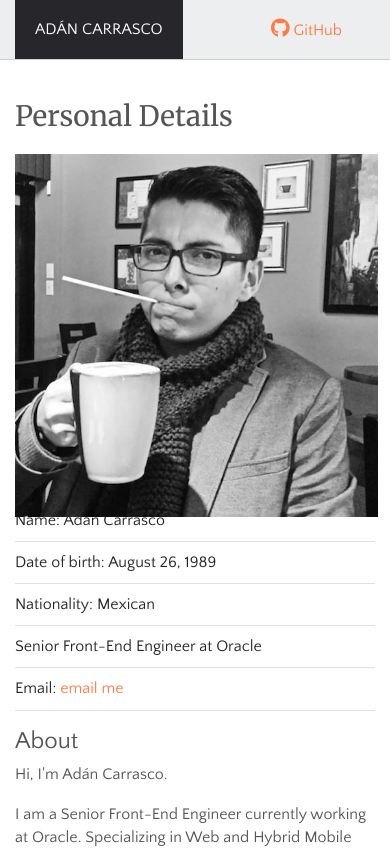
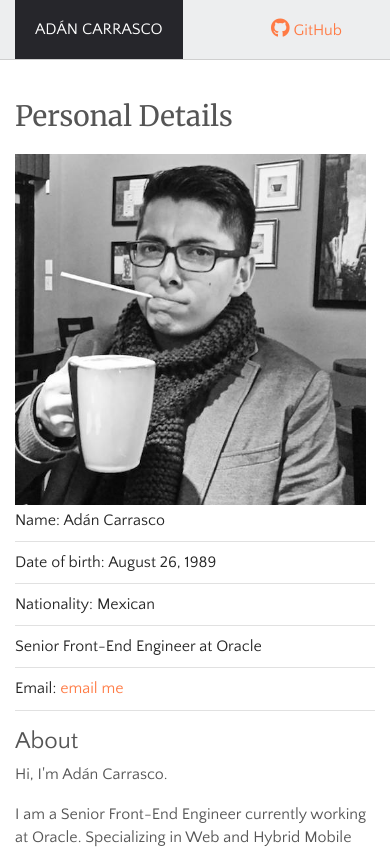
Before and after one commit to adancarrasco/adancarrasco_com, a React app: page / in a window 390 px wide. Shown: the top 849 px of the page. Built offline with nearby package versions, Linux system fonts and the light colour scheme; a web font is replaced by a local one.

Commit message:
Fix image size for mobile.

```diff
--- a/src/styles/index.scss
+++ b/src/styles/index.scss
@@ -82,9 +82,8 @@ i.fab {
     .profile-pic,
     .profile-pic-hover {
       position: absolute;
-      padding-right: 27px;
       top: 0;
-      width: 100%;
+      width: 90%;
     }
     &:hover {
       .profile-pic-hover {
```
